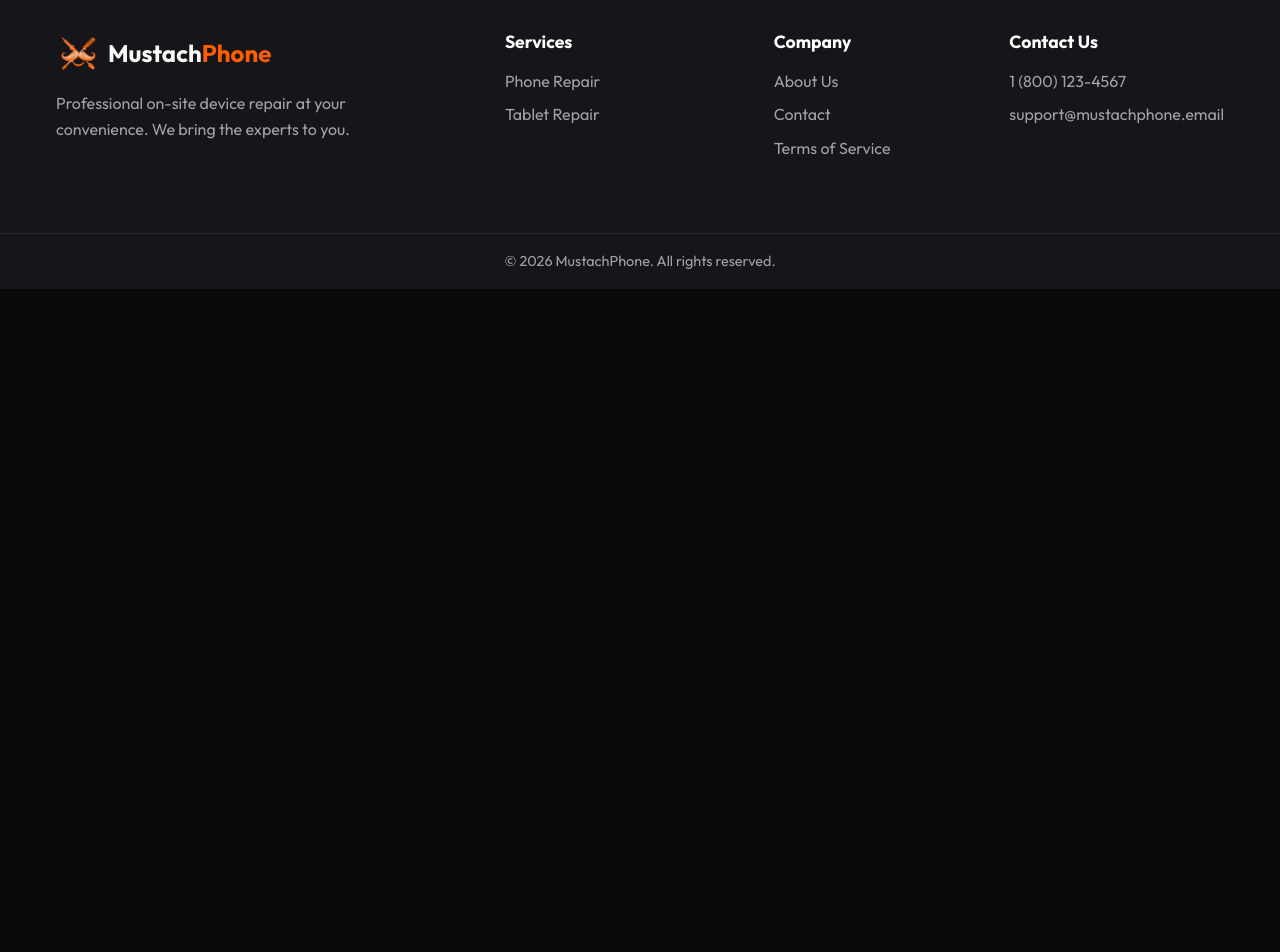
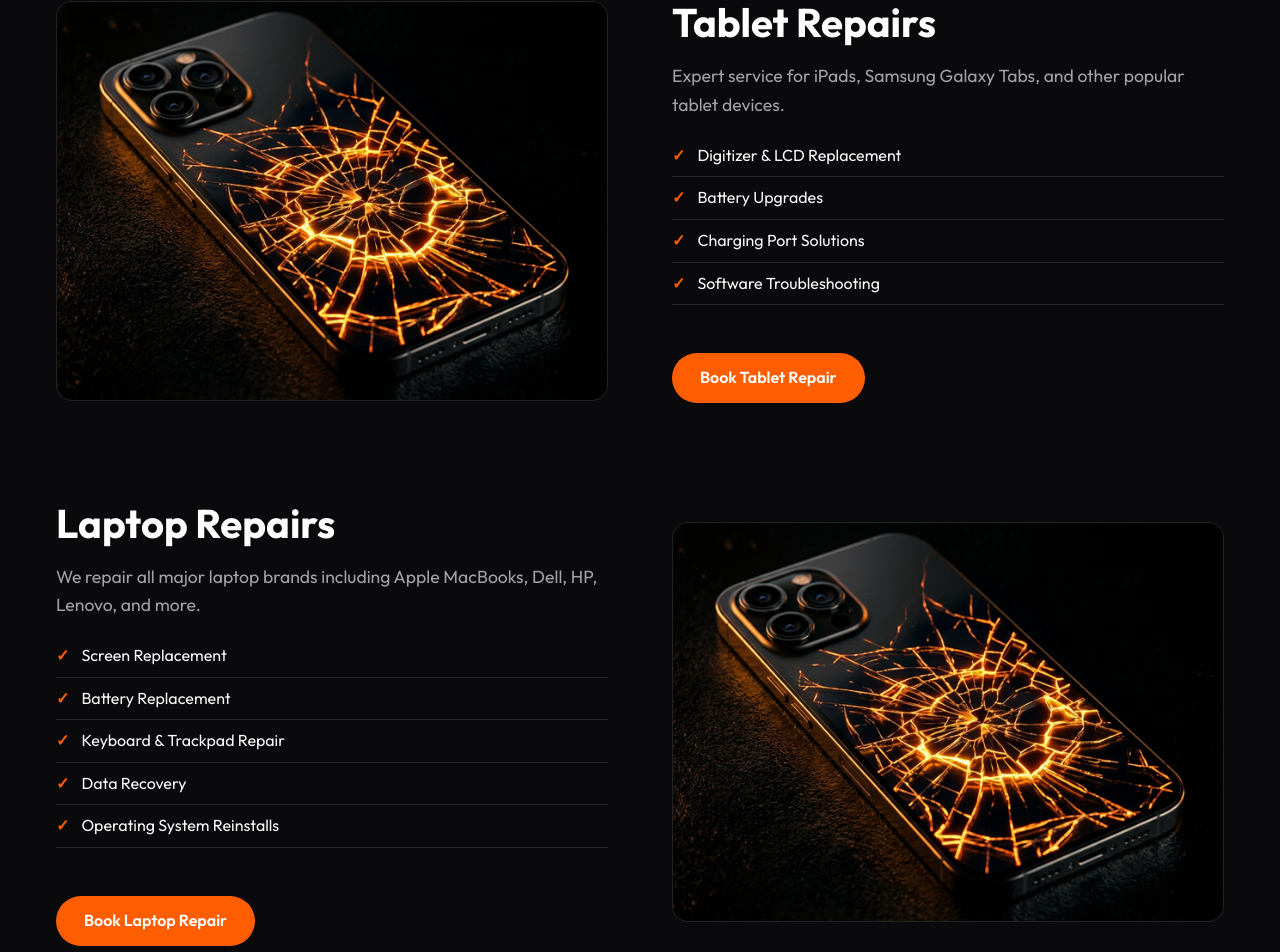
Before and after one commit to mrmsdev/phone-rep, a Nuxt app: page /services in a window 1280 px wide. Shown: the part 974-1926 px from the top of the page. Before the commit the page ends 1263 px from the top, so only its background shows below. Built offline with nearby package versions, Linux system fonts and the light colour scheme.

Commit message:
restore laptop section

```diff
--- a/app/components/Footer.vue
+++ b/app/components/Footer.vue
@@ -24,6 +24,7 @@
           <h3>Services</h3>
           <NuxtLink to="/services">Phone Repair</NuxtLink>
           <NuxtLink to="/services">Tablet Repair</NuxtLink>
+          <NuxtLink to="/services">Laptop Repair</NuxtLink>
         </div>
         <div class="link-group">
           <h3>Company</h3>
--- a/app/pages/index.vue
+++ b/app/pages/index.vue
@@ -62,6 +62,16 @@
           >
             <template #icon>
               <svg xmlns="http://www.w3.org/2000/svg" width="32" height="32" viewBox="0 0 24 24" fill="none" stroke="currentColor" stroke-width="2" stroke-linecap="round" stroke-linejoin="round"><rect x="4" y="2" width="16" height="20" rx="2" ry="2"/><line x1="12" y1="18" x2="12.01" y2="18"/></svg>
+            </template>
+          </LazyServiceCard>
+
+          <LazyServiceCard
+            title="Laptop Repair"
+            description="Screen replacements, battery upgrades, and software troubleshooting for Windows and Mac laptops."
+            link="/services#laptop"
+          >
+            <template #icon>
+              <svg xmlns="http://www.w3.org/2000/svg" width="32" height="32" viewBox="0 0 24 24" fill="none" stroke="currentColor" stroke-width="2" stroke-linecap="round" stroke-linejoin="round"><rect x="2" y="3" width="20" height="14" rx="2" ry="2"/><line x1="2" y1="20" x2="22" y2="20"/></svg>
             </template>
           </LazyServiceCard>
         </div>
--- a/app/pages/services.vue
+++ b/app/pages/services.vue
@@ -26,6 +26,43 @@
           </div>
           <div class="category-image glass-panel">
             <div class="placeholder-img" style="background-image: url('/images/hero.png'); background-position: right;"></div>
+          </div>
+        </div>
+
+        <!-- Tablet Repairs -->
+        <div class="service-category reverse" id="tablet">
+          <div class="category-info">
+            <h2>Tablet Repairs</h2>
+            <p>Expert service for iPads, Samsung Galaxy Tabs, and other popular tablet devices.</p>
+            <ul class="service-details-list">
+              <li>Digitizer & LCD Replacement</li>
+              <li>Battery Upgrades</li>
+              <li>Charging Port Solutions</li>
+              <li>Software Troubleshooting</li>
+            </ul>
+            <NuxtLink to="/contact" class="btn-primary mt-4">Book Tablet Repair</NuxtLink>
+          </div>
+          <div class="category-image glass-panel">
+            <div class="placeholder-img" style="background-image: url('/images/hero.png'); background-position: center;"></div>
+          </div>
+        </div>
+
+        <!-- Laptop Repairs -->
+        <div class="service-category" id="laptop">
+          <div class="category-info">
+            <h2>Laptop Repairs</h2>
+            <p>We repair all major laptop brands including Apple MacBooks, Dell, HP, Lenovo, and more.</p>
+            <ul class="service-details-list">
+              <li>Screen Replacement</li>
+              <li>Battery Replacement</li>
+              <li>Keyboard & Trackpad Repair</li>
+              <li>Data Recovery</li>
+              <li>Operating System Reinstalls</li>
+            </ul>
+            <NuxtLink to="/contact" class="btn-primary mt-4">Book Laptop Repair</NuxtLink>
+          </div>
+          <div class="category-image glass-panel">
+            <div class="placeholder-img" style="background-image: url('/images/hero.png'); background-position: left;"></div>
           </div>
         </div>
 
--- a/app/pages/store/[id].vue
+++ b/app/pages/store/[id].vue
@@ -36,16 +36,11 @@
           <h1 class="product-title">{{ product.title }}</h1>
           <p class="product-price">${{ product.price.toFixed(2) }}</p>
 
-          <div class="stock-status">
-            <span v-if="product.inStock" class="status-badge in-stock">✓ In Stock</span>
-            <span v-else class="status-badge out-of-stock">✗ Out of Stock</span>
-          </div>
-
           <p class="product-description">{{ product.description }}</p>
 
           <div class="product-actions">
-            <button class="btn-primary add-to-cart-btn" :disabled="!product.inStock" @click="handleAddToCart">
-              {{ product.inStock ? 'Add to Cart' : 'Out of Stock' }}
+            <button class="btn-primary add-to-cart-btn" @click="handleAddToCart">
+              Add to Cart
             </button>
             <transition name="fade">
               <span v-if="added" class="added-msg">Added to cart!</span>
@@ -105,7 +100,6 @@ interface Product {
     name: string;
   };
   imageIcon?: string;
-  inStock?: boolean;
   features?: string[];
   specs?: Record<string, string>;
 }
@@ -124,7 +118,6 @@ if (product.value) {
 
 const handleAddToCart = () => {
   if (product.value) {
-    // Note: Database products don't have inStock yet, assuming true for now
     cart.addToCart(product.value, 1)
     added.value = true
     setTimeout(() => {
@@ -266,31 +259,6 @@ const handleAddToCart = () => {
   margin-bottom: var(--spacing-md);
 }
 
-/* Stock Status */
-.stock-status {
-  margin-bottom: var(--spacing-md);
-}
-
-.status-badge {
-  padding: 0.3rem 0.8rem;
-  border-radius: 20px;
-  font-size: 0.85rem;
-  font-weight: 600;
-  display: inline-block;
-}
-
-.in-stock {
-  background: rgba(46, 204, 113, 0.2);
-  color: #2ecc71;
-  border: 1px solid rgba(46, 204, 113, 0.3);
-}
-
-.out-of-stock {
-  background: rgba(231, 76, 60, 0.2);
-  color: #e74c3c;
-  border: 1px solid rgba(231, 76, 60, 0.3);
-}
-
 .product-description {
   color: var(--text-secondary);
   font-size: 1.1rem;
--- a/app/utils/products.ts
+++ b/app/utils/products.ts
@@ -8,7 +8,6 @@ export interface Product {
     imageIcon: string;
     features: string[];
     specs: Record<string, string>;
-    inStock: boolean;
 }
 
 export const products: Product[] = [
@@ -26,7 +25,6 @@ export const products: Product[] = [
             'Type': 'OLED',
             'Resolution': '2532 x 1170',
         },
-        inStock: true,
     },
     {
         id: 'battery-samsung-s23',
@@ -42,7 +40,6 @@ export const products: Product[] = [
             'Capacity': '3900mAh',
             'Chemistry': 'Lithium-ion',
         },
-        inStock: true,
     },
     {
         id: 'toolkit-pro-64',
@@ -58,7 +55,6 @@ export const products: Product[] = [
             'Case': 'Magnetic Snapping Case',
             'Pieces': '64',
         },
-        inStock: true,
     },
     {
         id: 'fast-charger-30w',
@@ -74,7 +70,6 @@ export const products: Product[] = [
             'Output': 'USB-C PD 3.0',
             'Wattage': '30W Max',
         },
-        inStock: true,
     },
     {
         id: 'glass-protector-iphone-15',
@@ -90,7 +85,6 @@ export const products: Product[] = [
             'Thickness': '0.33mm',
             'Material': 'Aluminosilicate Glass',
         },
-        inStock: true,
     },
     {
         id: 'silicone-case-pixel-8',
@@ -106,7 +100,6 @@ export const products: Product[] = [
             'Material': 'Liquid Silicone / PC',
             'Colors': 'Charcoal, Sage, Obsidian',
         },
-        inStock: true,
     }
 ];
 
```
